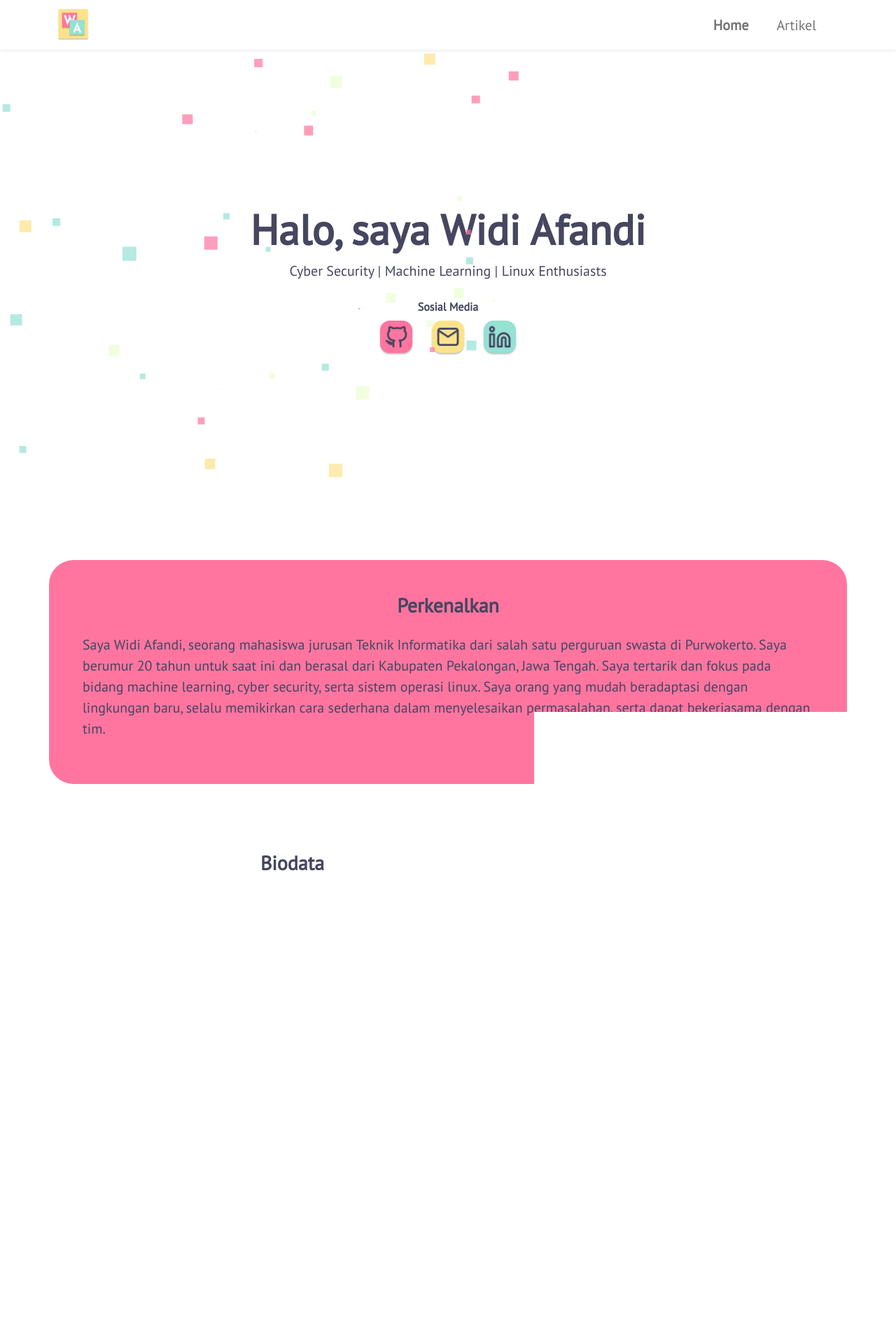
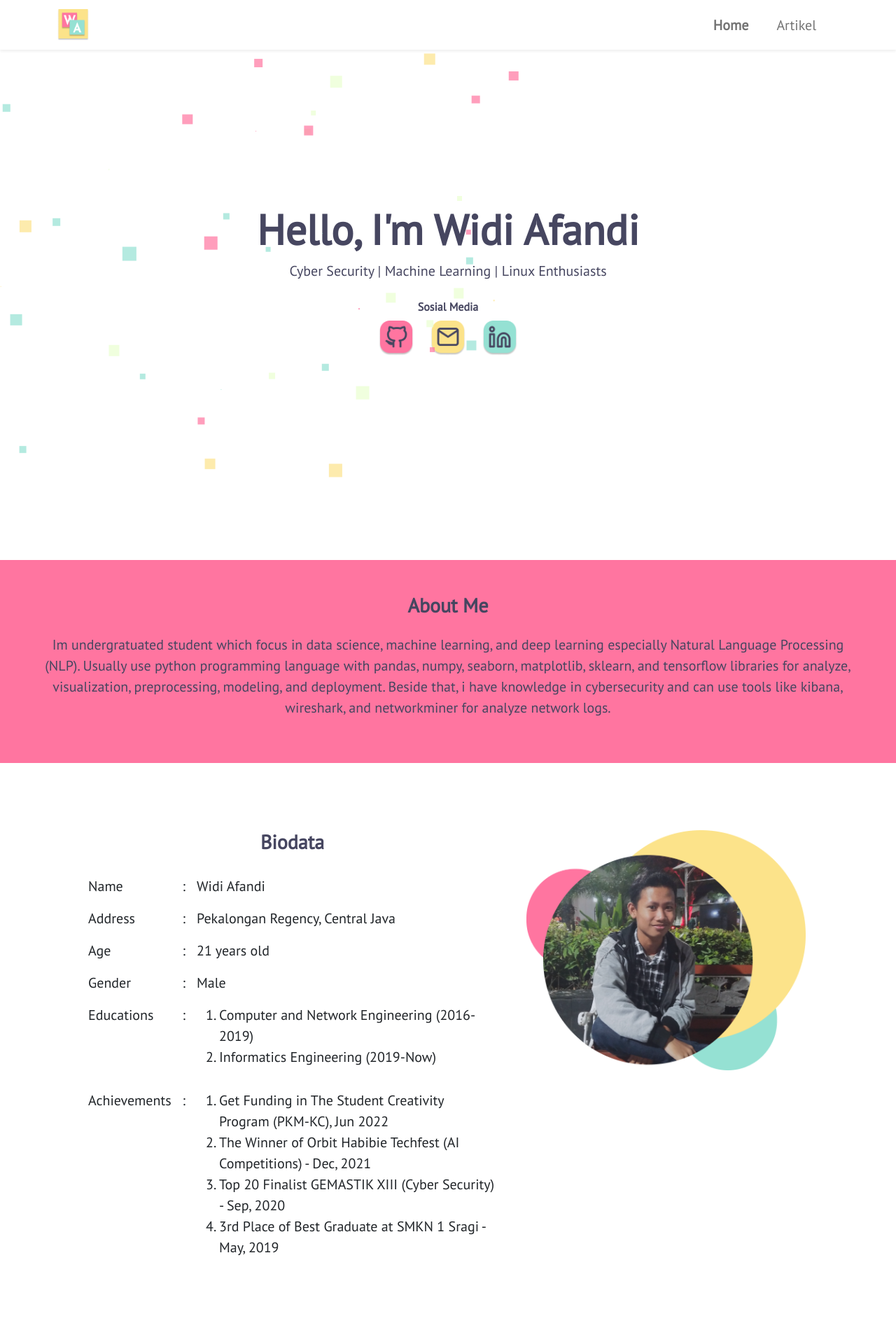
Before and after one commit to technisekai/widiafandi.me, a Flask app: page / in a window 1280 px wide. Shown: the top 1920 px of the page at 70% size. Before the commit the page ends 1244 px from the top, so only its background shows below. Run offline with Flask 2, Linux system fonts and the light colour scheme.

Commit message:
Update: landing page

```diff
--- a/templates/base.html
+++ b/templates/base.html
@@ -5,9 +5,9 @@
 		<meta charset="utf-8">
 		<meta name="viewport" content="width=device-width, initial-scale=1">
 		<!-- Bootstrap CSS -->
-		<link href="https://cdn.jsdelivr.net/npm/bootstrap@5.0.0-beta1/dist/css/bootstrap.min.css" rel="stylesheet" integrity="sha384-giJF6kkoqNQ00vy+HMDP7azOuL0xtbfIcaT9wjKHr8RbDVddVHyTfAAsrekwKmP1" crossorigin="anonymous">
+		<link href="https://cdn.jsdelivr.net/npm/bootstrap@5.1.3/dist/css/bootstrap.min.css" rel="stylesheet" integrity="sha384-1BmE4kWBq78iYhFldvKuhfTAU6auU8tT94WrHftjDbrCEXSU1oBoqyl2QvZ6jIW3" crossorigin="anonymous">
 		<!-- Bootstrap JS-->
-		<script src="https://cdn.jsdelivr.net/npm/bootstrap@5.0.0-beta1/dist/js/bootstrap.bundle.min.js" integrity="sha384-ygbV9kiqUc6oa4msXn9868pTtWMgiQaeYH7/t7LECLbyPA2x65Kgf80OJFdroafW" crossorigin="anonymous"></script>
+		<script src="https://cdn.jsdelivr.net/npm/bootstrap@5.1.3/dist/js/bootstrap.bundle.min.js" integrity="sha384-ka7Sk0Gln4gmtz2MlQnikT1wXgYsOg+OMhuP+IlRH9sENBO0LRn5q+8nbTov4+1p" crossorigin="anonymous"></script>
 		<!-- prism CSS -->
 		<link href="{{ url_for('static', filename='prism/css/prism.css') }}" rel="stylesheet" />
 		<!-- favicon icon -->
@@ -52,7 +52,7 @@
 		<title>{% if judul %} {{ judul }} | {% endif %}Widi Afandi</title>
 	</head>
 	<body {% if not judul in nav_link %} class="bg-green" {% endif %}>
-		<div class="container-fl pe-4 ps-4">
+		<div class="container-fl">
 			<script src="{{ url_for('static', filename='prism/js/prism.js') }}"></script>
 			<div class="container">
 				<!-- navbar -->
@@ -80,7 +80,7 @@
 			{% block content %} {% endblock %}
 		</div>
 		<div class="container-fl p-5 text-center bg-yellow text-center fs-6 mt-5">
-			@2021 | <b>Widi Afandi</b><br>
+			@2022 | <b>Widi Afandi</b><br>
 			Powered by <b>Flask & Bootstrap</b>
 		</div>
 	</body>
--- a/templates/home.html
+++ b/templates/home.html
@@ -44,8 +44,8 @@
 			);
 			});
 		</script>
-		<div class="container vh-100 d-flex align-items-center justify-content-center text-center flex-column">
-			<h1 class="text-center title fw-bold">Halo, saya Widi Afandi</h1>
+		<div class="container vh-100 d-flex align-items-center justify-content-center text-center flex-column pe-4 ps-4">
+			<h1 class="text-center title fw-bold">Hello, I'm Widi Afandi</h1>
 			<span class="text-center">Cyber Security | Machine Learning | Linux Enthusiasts</span>
 			<span class="text-center fs-6 fw-bold mt-4 mb-2">Sosial Media</span>
 			<div class="row row-cols-3 row-cols-sm-3 g-4">
@@ -67,45 +67,74 @@
 			</div>
 		</div>
 		<!-- Ringkasan -->
-		<div class="container bg-red p-5 text-center rounded-corners">
-			<h3 class="fw-bold">Perkenalkan</h3>
-			<p class="mt-4 text-start">
-				Saya Widi Afandi, seorang mahasiswa jurusan Teknik Informatika dari salah satu perguruan swasta di Purwokerto. Saya berumur 20 tahun untuk saat ini dan berasal dari Kabupaten Pekalongan, Jawa Tengah.
-				Saya tertarik dan fokus pada bidang machine learning, cyber security, serta sistem operasi linux. Saya orang yang mudah beradaptasi dengan
-				lingkungan baru, selalu memikirkan cara sederhana dalam menyelesaikan permasalahan, serta dapat bekerjasama dengan tim.
+		<div class="container-fl bg-red p-5 text-center">
+			<h3 class="fw-bold">About Me</h3>
+			<p class="mt-4 ">
+				Im undergratuated student which focus in data science, machine learning, and deep learning especially Natural Language Processing (NLP). Usually use python programming language with pandas, numpy, seaborn, matplotlib, sklearn, and tensorflow libraries for analyze, visualization, preprocessing, modeling, and deployment. Beside that, i have knowledge in cybersecurity and can use tools like kibana, wireshark, and networkminer for analyze network logs.
 			</p>
 		</div>
 		<!-- Biodata -->
 		<div class="container rounded-3 p-5 mt-5">
 			<div class="row">
-				<div class="col-sm-7">
+				<div class="col-sm-7 justify-content-center">
 					<h3 class="fw-bold text-center">Biodata</h3>
 					<p class="mt-4">
-						<ul>
-							<li>Nama: Widi Afandi</li>
-							<li>Domisili: Pekalongan, Jawa Tengah</li>
-							<li>Umur: 20 tahun</li>
-							<li>Jenis Kelamin: Laki-Laki</li>
-							<li>
-								Pendidikan:
-								<ul>
-									<li>Teknik Komputer dan Jaringan (2016-2019)</li>
-									<li>Teknik Informatika (2019-Sekarang)</li>
-								</ul>
-							</li>
-						</ul>
+						<table class="table table-borderless">
+							<tr>
+								<td>Name</td>
+								<td>:</td>
+								<td>Widi Afandi</td>
+							</tr>
+							<tr>
+								<td>Address</td>
+								<td>:</td>
+								<td>Pekalongan Regency, Central Java</td>
+							</tr>
+							<tr>
+								<td>Age</td>
+								<td>:</td>
+								<td>21 years old</td>
+							</tr>
+							<tr>
+								<td>Gender</td>
+								<td>:</td>
+								<td>Male</td>
+							</tr>
+							<tr>
+								<td>Educations</td>
+								<td>:</td>
+								<td>
+									<ol>
+										<li>Computer and Network Engineering (2016-2019)</li>
+										<li>Informatics Engineering (2019-Now)</li>
+									</ol>
+								</td>
+							</tr>
+							<tr>
+								<td>Achievements</td>
+								<td>:</td>
+								<td>
+									<ol>
+										<li>Get Funding in The Student Creativity Program (PKM-KC), Jun 2022</li>
+										<li>The Winner of Orbit Habibie Techfest (AI Competitions) - Dec, 2021</li>
+										<li>Top 20 Finalist GEMASTIK XIII (Cyber Security) - Sep, 2020</li>
+										<li>3rd Place of Best Graduate at SMKN 1 Sragi - May, 2019</li>
+									</ol>
+								</td>
+							</tr>
+						</table>
 					</p>
 				</div>
-				<div class="col-sm text-center">
-					<img src="{{ url_for('static', filename='assets/img/foto1.png') }}" style="Width: 70%;">
+				<div class="col-sm text-center align-items-center justify-content-center">
+					<img src="{{ url_for('static', filename='assets/img/widi-afandi.png') }}" style="Width: 95%;">
 				</div>
 			</div>
 		</div>
 		<!-- Skill -->
-		<div class="container mt-5 bg-cyan p-5 rounded-corners justify-content-center">
-			<h3 class="fw-bold text-center">Skill</h3>
+		<div class="container-fl mt-5 bg-cyan p-5 justify-content-center">
+			<h3 class="fw-bold text-center">Tools</h3>
 			<p class="mt-4">
-				<div class="row row-cols-2 row-cols-sm-5 g-4">
+				<div class="row row-cols-3 row-cols-sm-5 g-4">
 				{% for i in skill %}
 				<!-- skill -->
 				<div class="col text-center">
@@ -119,7 +148,7 @@
 		<!-- Portofolio -->
 		<div class="container rounded-3 p-5 mt-5">
 			<div class="col-sm">
-				<h3 class="fw-bold text-center">Portofolio</h3>
+				<h3 class="fw-bold text-center">Project</h3>
 				<p class="mt-4">
 					<div class="row row-cols-1 row-cols-sm-3 g-4">
 					{% for i in porto %}
```
Also changed, not shown: static/assets/img/cover.png (deleted), static/assets/img/cover1.png (deleted), static/assets/img/foto.png (deleted), static/assets/img/foto1.png (deleted), static/assets/img/logo.svg (deleted), static/assets/img/portofolio/Deteksi-Hatespeech-dan-Cyberbullying-Berbasis-Web.png (deleted), static/assets/img/portofolio/Hatespeech-and-Cyberbullying-Detection.png (added), static/assets/img/portofolio/Ricing-Linux.png (renamed from static/assets/img/portofolio/Ricing-Tampilan-Linux.png), static/assets/img/portofolio/Students-Registration-With-Java.png (renamed from static/assets/img/portofolio/Sistem-PPDB-berbasis-GUI-Menggunakan-Java.png), static/assets/img/thumbnail1.png (deleted), static/assets/img/widi-afandi.png (added), 1 other file.
